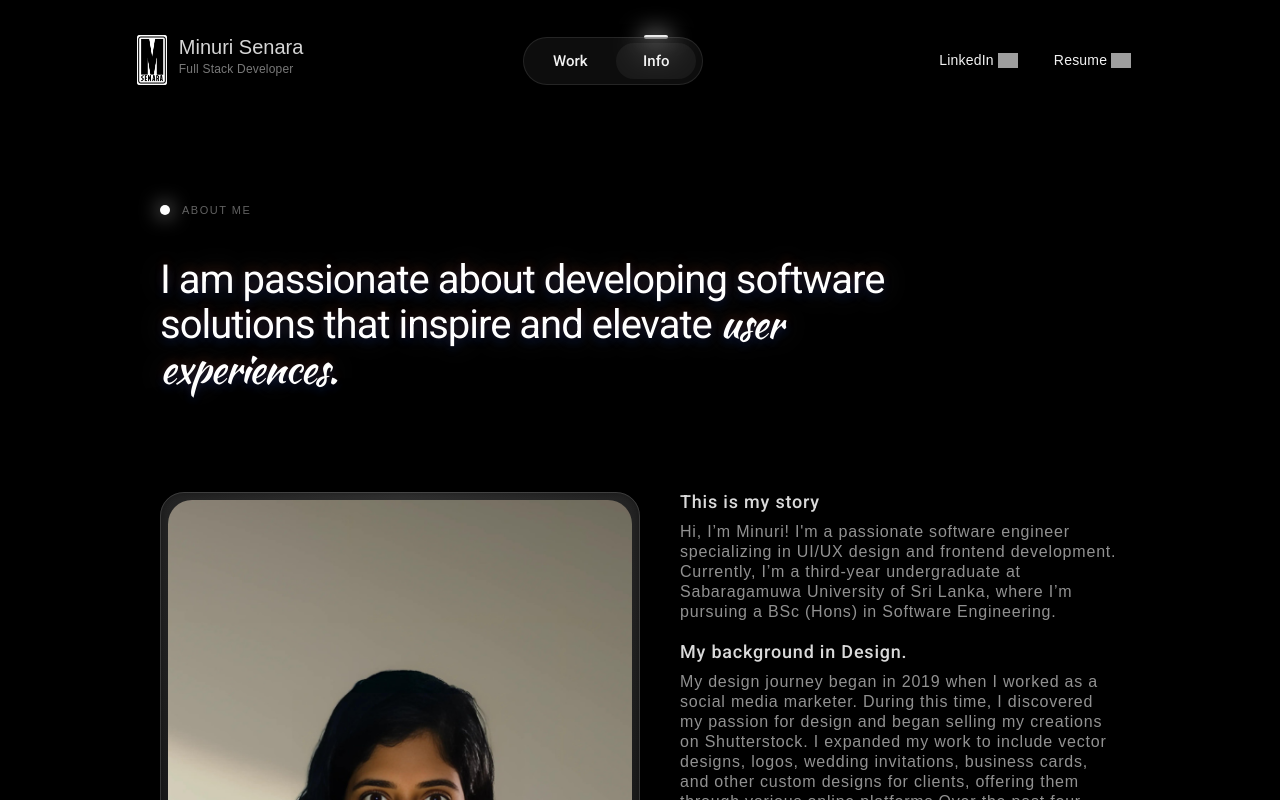
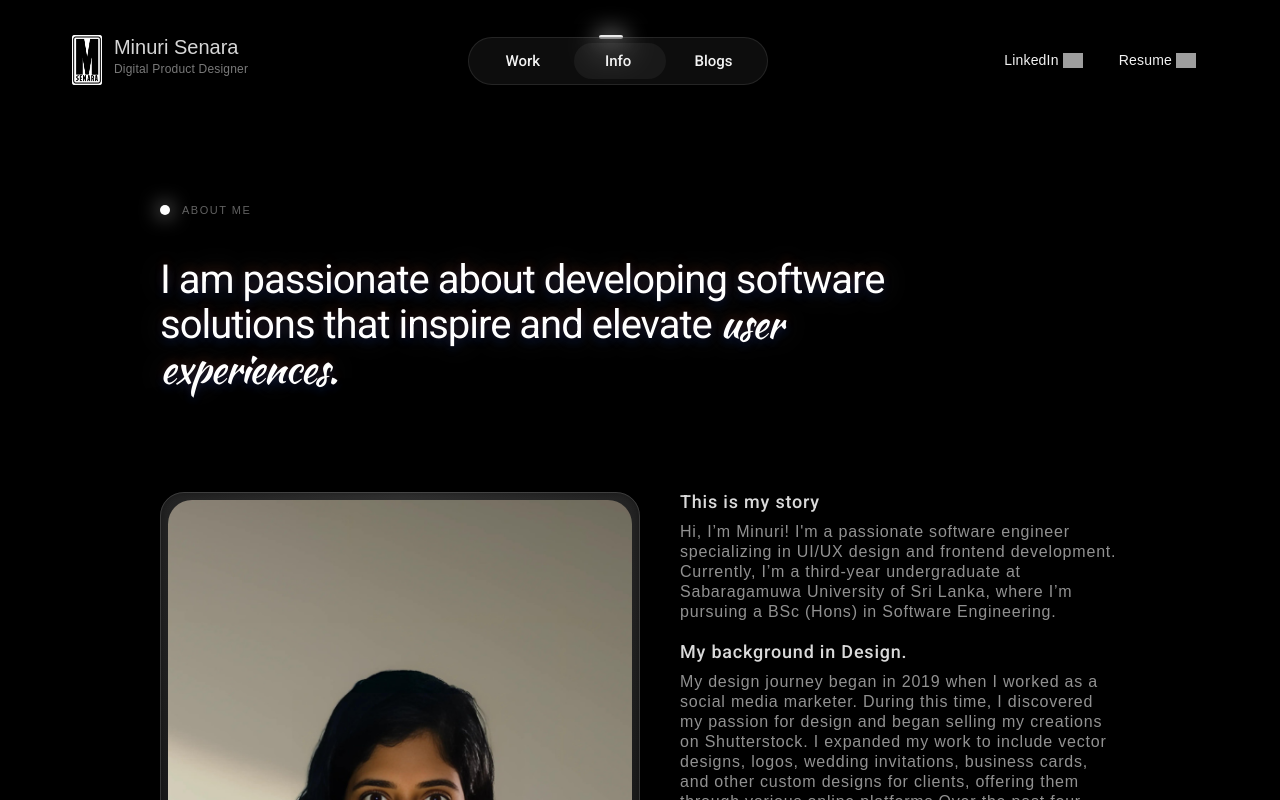
Before and after one commit to WShashinduChamika/client-portfolio, a React (Create React App) app: page /Info in a window 1280 px wide. Shown: the top 800 px of the page. Built offline with nearby package versions, Linux system fonts and the light colour scheme; grey boxes are pictures that could not be loaded.

Commit message:
feat: enhance Navbar functionality and styling for improved navigation experience

```diff
--- a/src/Components/Navbar/Navbar.css
+++ b/src/Components/Navbar/Navbar.css
@@ -60,7 +60,7 @@
   width: 24px;
   height: 4px;
   margin-bottom: -2px;
-  margin-left: 33px;
+  margin-left: 43px;
   box-shadow: 0 2px 25px 2px #fff;
 }
 
@@ -70,11 +70,16 @@
   border-radius: 18px;
   justify-content: center;
   align-items: center;
-  width: 80px;
+  flex: 1 1 0; /* allow each tab to share available space equally */
+  min-width: 0;
   height: 36px;
   text-decoration: none;
   transition: all 0.2s cubic-bezier(0.165, 0.84, 0.44, 1);
   display: flex;
+}
+
+.nav-pill .nav-toggle {
+  margin: 0 4px; /* small gap between tabs */
 }
 
 .w-inline-block {
@@ -93,7 +98,8 @@ a {
   border-radius: 24px;
   justify-content: space-between;
   align-items: center;
-  width: 180px;
+  /* width adapts to number of nav items for better hover area */
+  width: calc(var(--nav-count, 3) * 100px);
   height: 48px;
   padding-left: 6px;
   padding-right: 6px;
@@ -188,7 +194,7 @@ a {
 }
 
 .nav-indicator-glow.info {
-  margin-left: 121px;
+  margin-left: 131px;
 }
 
 .logo-block {
@@ -217,7 +223,7 @@ a {
   z-index: -1;
   background-color: #f2f2f20d;
   border-radius: 18px;
-  width: 80px;
+  width: calc(33.333% - 8px); /* match one tab's width (three tabs total) */
   height: 36px;
   display: block;
   position: absolute;
--- a/src/Components/Navbar/Navbar.jsx
+++ b/src/Components/Navbar/Navbar.jsx
@@ -1,7 +1,7 @@
 import "./Navbar.css";
 import Logo from "../../Assets/Logo.png";
 import { Link, useLocation } from "react-router-dom";
-import { useState } from "react"; // Import useState for managing menu state
+import { useState, useEffect } from "react"; // Import hooks for state and effects
 
 function Navbar() {
   const location = useLocation(); // Correctly call useLocation
@@ -12,11 +12,33 @@ function Navbar() {
   const isInfoPage = location.pathname === "/Info";
   const isBlogsPage = location.pathname === "/Blogs";
 
+  // Nav items used by the navbar
+  const navItems = [
+    { to: "/Work", label: "Work" },
+    { to: "/Info", label: "Info" },
+    { to: "/Blogs", label: "Blogs" },
+  ];
+  const navCount = navItems.length;
+
+  // Keep active index in state so UI updates reliably when route changes
+  const [activeIndex, setActiveIndex] = useState(() => {
+    const idx = navItems.findIndex((item) => item.to === location.pathname);
+    return idx < 0 ? 0 : idx;
+  });
+
+  useEffect(() => {
+    let idx = navItems.findIndex((item) => item.to === location.pathname);
+    if (idx < 0) idx = 0;
+    setActiveIndex(idx);
+  }, [location.pathname]);
+
   const [isDropdownOpen, setDropdownOpen] = useState(false);
 
   const toggleDropdown = () => {
     setDropdownOpen(!isDropdownOpen);
   };
+
+  console.log("active index", activeIndex);
 
   return (
     <div className="section-nav">
@@ -33,21 +55,30 @@ function Navbar() {
         <div className={`nav-pill-wrapper ${isMenuOpen ? "active" : ""}`}>
           <div
             className={`nav-indicator-glow ${
-              isWorkPage ? "glow-work" : isInfoPage ? "glow-info" : isBlogsPage ? "glow-blogs" : ""
+              activeIndex === 0 ? "work" : activeIndex === 1 ? "info" : activeIndex === 2 ? "glow-blogs" : ""
             }`}
+            style={{
+              left: `calc(${activeIndex + 0.5} * (100% / ${navCount}) - 12px)`,
+            }}
           ></div>
 
-          <div className="nav-pill">
-            <Link to="/Work" className="nav-toggle work w-inline-block">
-              <div className="text-nav-toggle">Work</div>
-            </Link>
-            <Link to="/Info" className="nav-toggle w-inline-block">
-              <div className="text-nav-toggle">Info</div>
-            </Link>
-            <Link to="/Blogs" className="nav-toggle w-inline-block">
-              <div className="text-nav-toggle">Blogs</div>
-            </Link>
-            <div className="nav-indicator-pill"></div>
+          <div className="nav-pill" style={{ "--nav-count": navCount }}>
+            {navItems.map((item, idx) => (
+              <Link
+                key={item.to}
+                to={item.to}
+                className={`nav-toggle w-inline-block ${idx === 0 ? "work" : ""}`}
+              >
+                <div className="text-nav-toggle">{item.label}</div>
+              </Link>
+            ))}
+            <div
+              className="nav-indicator-pill"
+              style={{
+                left: `calc(${activeIndex} * (100% / ${navCount}) + 6px)`,
+                width: `calc(100% / ${navCount} - 8px)`,
+              }}
+            ></div>
           </div>
         </div>
 
--- a/src/Pages/Info/Info.jsx
+++ b/src/Pages/Info/Info.jsx
@@ -23,6 +23,7 @@ import Firebase from "../../Assets/Firebase.png";
 import Me from "../../Assets/Me.png";
 import { useEffect, useState } from "react";
 import { motion } from "framer-motion";
+import Navbar from "../../Components/Navbar/Navbar";
 
 function Info() {
   const location = useLocation();
@@ -45,116 +46,7 @@ function Info() {
   return (
     <div>
       <div className="section-nav">
-        <div className="Navbar">
-          <div className="logo-block Navbarfix">
-            <img src={Logo} className="logomark" alt="Logo" />
-            <div className="LogoText">
-              <div className="text-logo">Minuri Senara</div>
-              <div className="text-underlogo">Full Stack Developer</div>
-            </div>
-          </div>
-
-          <div>
-            <div className="nav-pill-wrapper">
-              {}
-              <div class="nav-indicator-glow info"></div>
-
-              <div className="nav-pill">
-                {}
-                <Link to="/Work" className="nav-toggle work w-inline-block">
-                  <div className="text-nav-toggle">Work</div>
-                </Link>
-                <Link to="/Info" className="nav-toggle w-inline-block">
-                  <div className="text-nav-toggle">Info</div>
-                </Link>
-
-                <div className="nav-indicator-pill info"></div>
-              </div>
-            </div>
-          </div>
-
-          <div className="nav-pill pil2">
-            <div
-              className="nav-toggle work w-inline-block "
-              onClick={toggleDropdown}
-            >
-              <div className="text-nav-toggle">@</div>
-            </div>
-            {/* Dropdown Menu */}
-            {isDropdownOpen && (
-              <div>
-                <div
-                  className="mobile-popup-menu"
-                  style={{
-                    display: "flex",
-                  }}
-                >
-                  <a
-                    href="https://www.linkedin.com/in/mshewage/"
-                    target="_blank"
-                    rel="noopener noreferrer"
-                    className="popup-menu-item w-inline-block"
-                  >
-                    <div className="text-popup-menu">LinkedIn</div>
-                    <img
-                      src="https://cdn.prod.website-files.com/63dcb6e1a80e9454b630f4c4/644ca61c76573b18898f41f8_icon-open.svg"
-                      loading="lazy"
-                      alt="LinkedIn icon"
-                      className="icon-popup-external"
-                    />
-                  </a>
-                  <a
-                    href="https://drive.google.com/file/d/167oQtkvzh5bpspC_XLpRthUL3fq0th1F/view?usp=sharing"
-                    target="_blank"
-                    rel="noopener noreferrer"
-                    className="popup-menu-item w-inline-block"
-                  >
-                    <div className="text-popup-menu">Resume</div>
-                    <img
-                      src="https://cdn.prod.website-files.com/63dcb6e1a80e9454b630f4c4/644ca61c76573b18898f41f8_icon-open.svg"
-                      loading="lazy"
-                      alt="Resume icon"
-                      className="icon-popup-external"
-                    />
-                  </a>
-                </div>
-              </div>
-            )}
-          </div>
-
-          <div className="nav-right-wrapper">
-            <div className="chip-socials-wrapper">
-              <a
-                href="https://www.linkedin.com/in/mshewage/"
-                target="_blank"
-                rel="noopener noreferrer"
-                className="chip-socials w-inline-block"
-              >
-                <div className="text-socialnav">LinkedIn</div>
-                <img
-                  src="https://assets-global.website-files.com/63dcb6e1a80e9454b630f4c4/63e0b50ea0956f4526968ef1_23-icon-external.svg"
-                  loading="lazy"
-                  alt="External"
-                  className="icon-external"
-                />
-              </a>
-              <a
-                href="https://drive.google.com/file/d/167oQtkvzh5bpspC_XLpRthUL3fq0th1F/view?usp=sharing"
-                target="_blank"
-                rel="noopener noreferrer"
-                className="chip-socials w-inline-block"
-              >
-                <div className="text-socialnav">Resume</div>
-                <img
-                  src="https://assets-global.website-files.com/63dcb6e1a80e9454b630f4c4/63e0b50ea0956f4526968ef1_23-icon-external.svg"
-                  loading="lazy"
-                  alt="External"
-                  className="icon-external"
-                />
-              </a>
-            </div>
-          </div>
-        </div>
+        <Navbar />
       </div>
 
       <motion.div
```
